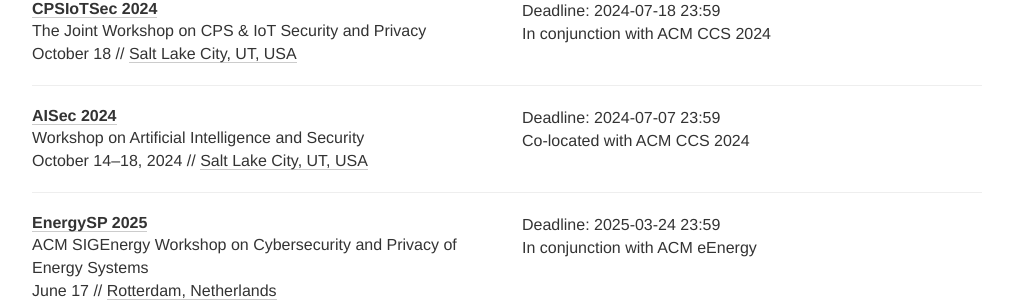
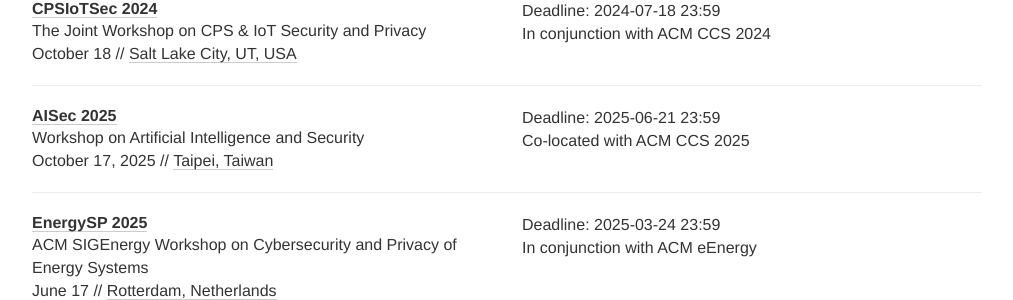
Before and after one commit to sec-deadlines/sec-deadlines.github.io, a Jekyll site: the page built from index.html, in a window 1280 px wide and 900 px high, scrolled down 12234 px. Shown: the part 153-453 px from the top of the window, without its empty margins (133-1146 px from the left). Built offline with Jekyll 4.4.1, drawn with Linux system fonts in a browser that asks for light colours; nearby versions of some CDN libraries; comment, search, counter and statistics services are not loaded.

Commit message:
Update AISec Workshop 2025

```diff
--- a/_data/conferences.yml
+++ b/_data/conferences.yml
@@ -801,12 +801,12 @@
 
 - name: AISec
   description: Workshop on Artificial Intelligence and Security
-  year: 2024
+  year: 2025
   link: https://aisec.cc
-  deadline: ["2024-07-07 23:59"]
-  date: October 14-18, 2024
-  comment: Co-located with ACM CCS 2024
-  place: Salt Lake City, UT, USA
+  deadline: ["2025-06-21 23:59"]
+  date: October 17, 2025
+  comment: Co-located with ACM CCS 2025
+  place: Taipei, Taiwan
   tags: [SEC, PRIV, SHOP]
 
 - name: EnergySP
```
